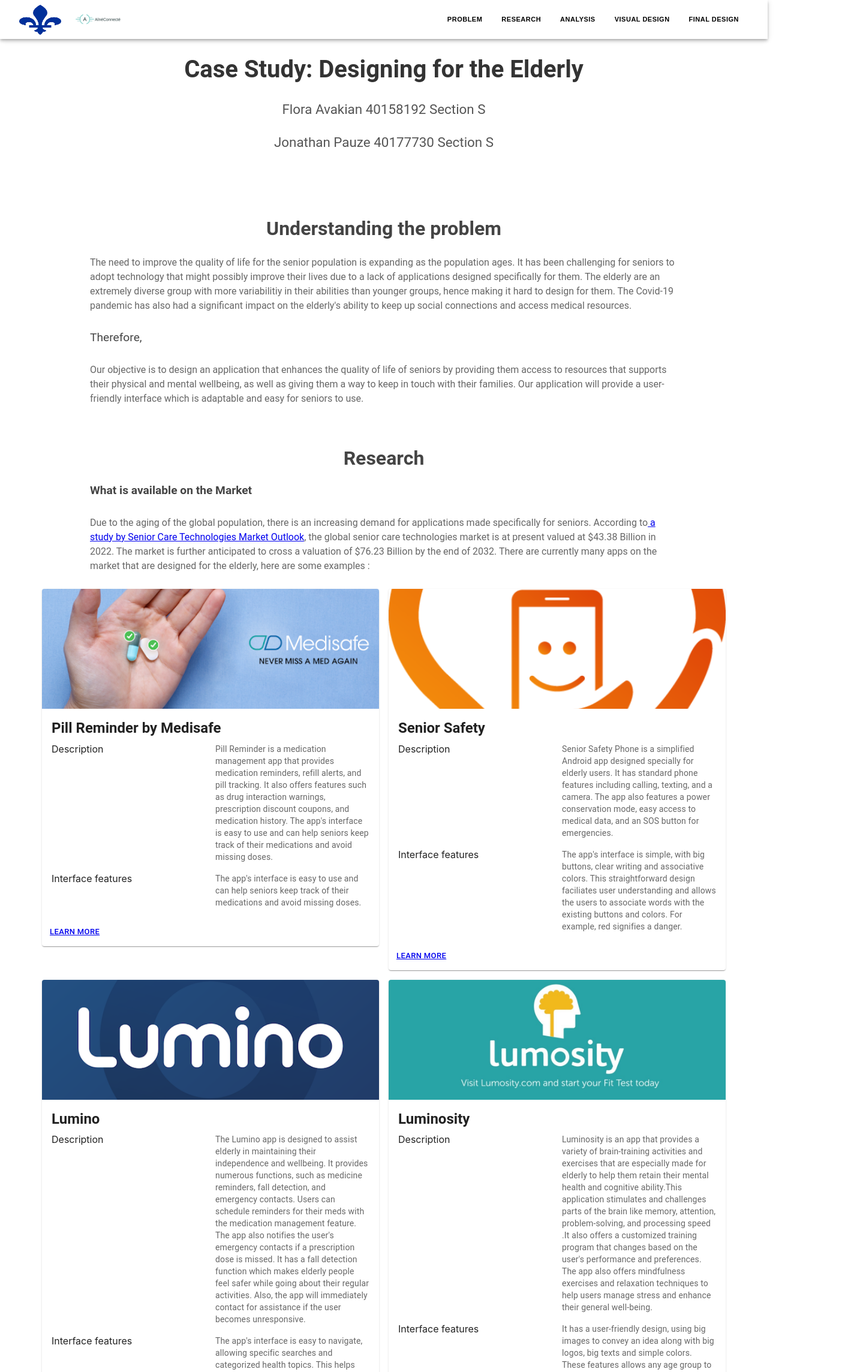
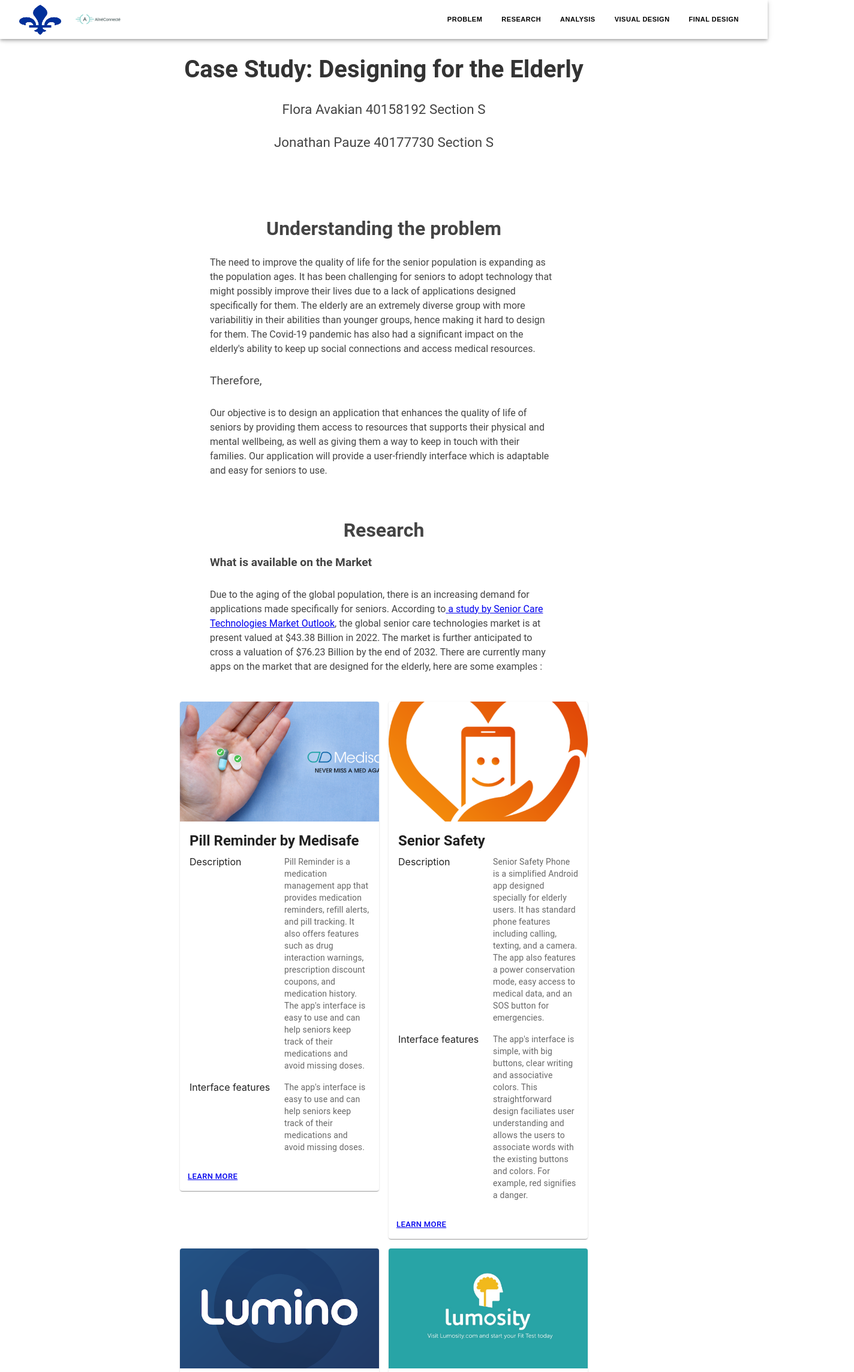
Before and after one commit to thongminhtran/Mini-Project-Designing-for-the-Elderly, a React (Create React App) app: page / in a window 1280 px wide. Shown: the top 2288 px of the page at 60% size, 1424 px wide, since content can reach past the window. Built offline with nearby package versions, Linux system fonts and the light colour scheme.

Commit message:
almost done the styling

```diff
--- a/src/App.css
+++ b/src/App.css
@@ -9,14 +9,6 @@
   font-weight: 700;
   font-size: 2.5em;
   color: #333;
-  text-align: center;
-}
-
-.subtitle {
-  font-family: 'Roboto', sans-serif;
-  font-weight: 400;
-  font-size: 1.4em;
-  color: #555;
   text-align: center;
 }
 
@@ -33,16 +25,22 @@
   text-align: left;
   font-weight: 400;
   font-size: 1em;
-  color: #666;
+  color: #444444;
   line-height: 1.5;
-  padding: 0 150px;
+  padding: 0 350px;
 }
-
+.subtitle {
+  font-family: 'Roboto', sans-serif;
+  font-weight: 400;
+  font-size: 1.4em;
+  color: #444444;
+  text-align: center;
+}
 .highlighted-paragraph {
   font-family: 'Roboto', sans-serif;
   font-weight: 600;
   font-size: 1.2em;
   color: #444;
-  padding-left: 150px;
+  padding-left: 350px;
   line-height: 1.5;
 }
--- a/src/App.jsx
+++ b/src/App.jsx
@@ -55,6 +55,7 @@
                     many apps on the market that are designed for the elderly, here are
                     some examples :
                 </h5>
+                <br/>
                 <Marketcards/>
                 <h3 class="highlighted-paragraph">Surveys</h3>
                 <h5 class="paragraph">
@@ -109,8 +110,8 @@
                     style={{
                         height: "80%",
                         width: "80%",
-                        paddingRight: "100px",
-                        paddingLeft: "100px",
+                        paddingRight: "200px",
+                        paddingLeft: "200px",
                     }}
                 />
                 <h3 class="highlighted-paragraph">Storyboard</h3>
@@ -125,8 +126,8 @@
                     style={{
                         height: "80%",
                         width: "80%",
-                        paddingRight: "100px",
-                        paddingLeft: "100px",
+                        paddingRight: "200px",
+                        paddingLeft: "200px",
                     }}
                 />
                 <h3 class="highlighted-paragraph">User flowchart</h3>
@@ -140,8 +141,8 @@
                     style={{
                         height: "80%",
                         width: "80%",
-                        paddingRight: "100px",
-                        paddingLeft: "100px",
+                        paddingRight: "200px",
+                        paddingLeft: "200px",
                     }}
                 />
             </div>
@@ -155,30 +156,34 @@
                 </h5>
                 <Grid container>
                     <Grid item xs={6} md={6}>
-                        iteration 1
+                        <div style={{ textAlign: 'center' }}>
+                            <p>iteration 1</p>
                             <img
                                 alt="iteration1"
                                 src={require("./images/sketches/iteration1.jpg")}
                                 style={{
                                     height: "80%",
                                     width: "80%",
-                                paddingRight: "100px",
-                                paddingLeft: "100px",
+                                    paddingRight: "50px",
+                                    paddingLeft: "200px",
                                 }}
                             />
+                        </div>
                     </Grid>
                     <Grid item xs={6} md={6}>
-                        iteration 2
+                        <div style={{ textAlign: 'center' }}>
+                            <p>iteration 2</p>
                             <img
                                 alt="iteration2"
                                 src={require("./images/sketches/iteration2.jpg")}
                                 style={{
                                     height: "80%",
                                     width: "80%",
-                                paddingRight: "100px",
-                                paddingLeft: "100px",
+                                    paddingRight: "50px",
+                                    paddingLeft: "50px",
                                 }}
                             />
+                        </div>
                     </Grid>
                 </Grid>
                 <h3 class="highlighted-paragraph">Wireframes</h3>
@@ -296,8 +301,8 @@
                     style={{
                         height: "20%",
                         width: "20%",
-                        paddingRight: "100px",
-                        paddingLeft: "100px",
+                        paddingRight: "300px",
+                        paddingLeft: "350px",
                         alignContent: "center",
                         textAlign: "center",
                     }}
--- a/src/Components/Marketcards.jsx
+++ b/src/Components/Marketcards.jsx
@@ -13,7 +13,7 @@
     <Grid
       container
       spacing={2}
-      style={{ paddingLeft: "70px", paddingRight: "70px" }}
+      style={{ paddingLeft: "300px", paddingRight: "300px" }}
     >
       {/* Website 1: Pill reminder */}
       <Grid item xs={6} md={6}>
--- a/src/Components/Personas.jsx
+++ b/src/Components/Personas.jsx
@@ -5,7 +5,7 @@
     <Grid
       container
       spacing={2}
-      style={{ paddingLeft: "70px", paddingRight: "70px" }}
+      style={{ paddingLeft: "300px", paddingRight: "300px" }}
     >
       <Grid item xs={6} md={6}>
         <img
--- a/src/Components/Surveys.jsx
+++ b/src/Components/Surveys.jsx
@@ -5,7 +5,7 @@
     <Grid
       container
       spacing={2}
-      style={{ paddingLeft: "70px", paddingRight: "70px" }}
+      style={{ paddingLeft: "300px", paddingRight: "300px" }}
     >
       <Grid item xs={6} md={6}>
         <img alt="survey1" src={require("../images/surveys/survey1.png")} />
```
Lines whose indentation alone changed are shown as unchanged.
